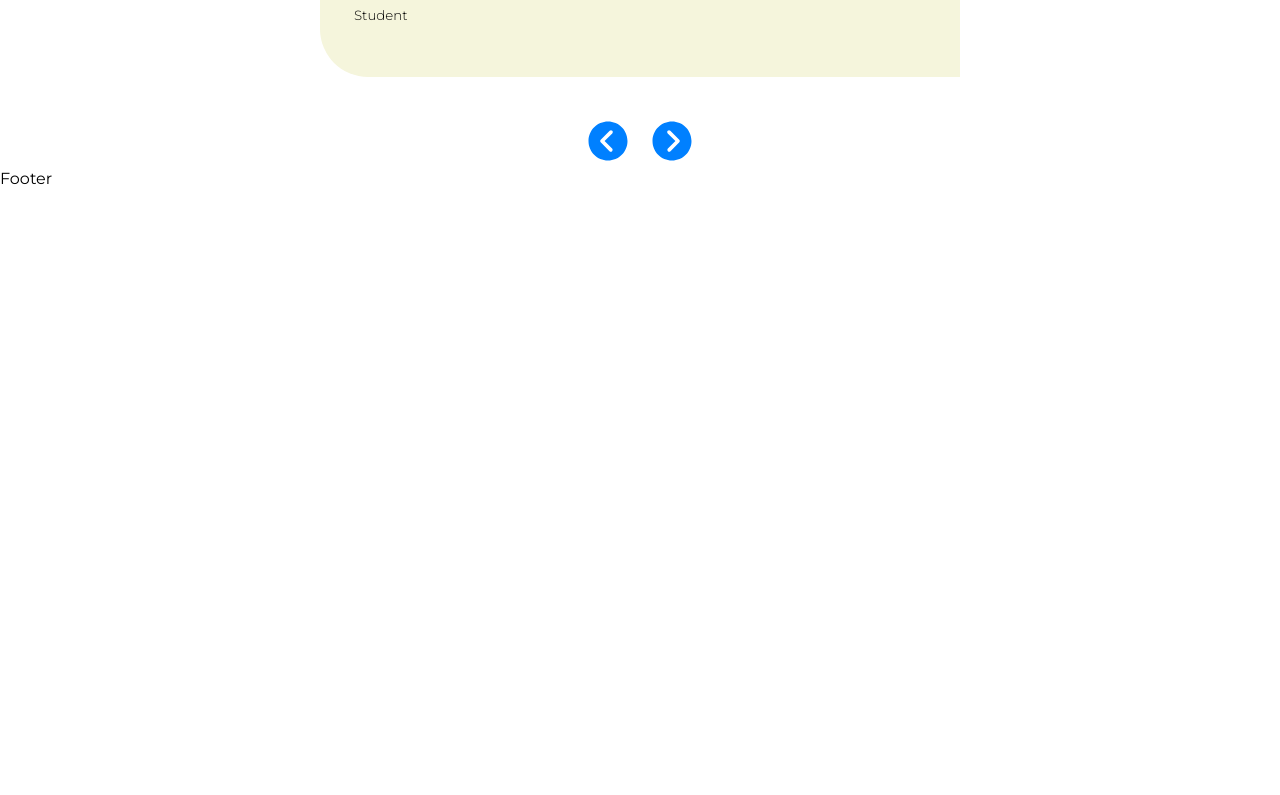
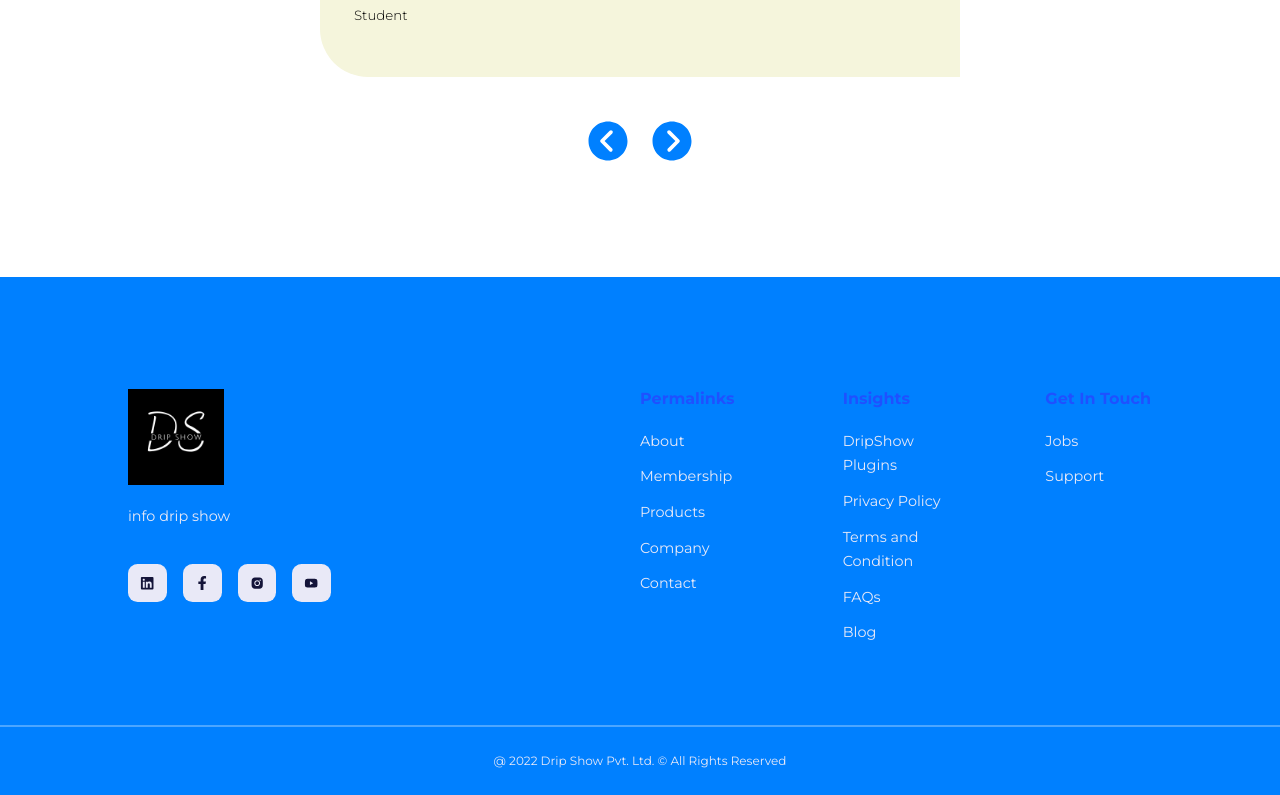
Before and after one commit to blackhatparth/DripShow-React-, a React (Create React App) app: page / in a window 1280 px wide. Shown: the part 3246-4041 px from the top of the page. Before the commit the page ends 3438 px from the top, so only its background shows below. Built offline with nearby package versions, Linux system fonts and the light colour scheme.

Commit message:
Home completed

```diff
--- a/src/Components/Footer.jsx
+++ b/src/Components/Footer.jsx
@@ -1,8 +1,55 @@
+import { Link } from "react-router-dom"
+import Logo from '../Images/logo.png'
+import { FaLinkedin } from "react-icons/fa"
+import { FaFacebookF } from "react-icons/fa"
+import { AiFillYoutube } from "react-icons/ai"
+import { AiFillInstagram } from "react-icons/ai"
 
 
 const Footer = () => {
   return (
-    <div>Footer</div>
+    <footer>
+        <div className="container footer__container">
+            <article>
+                <Link to="/" className='logo'>
+                    <img src={Logo} alt="" />
+                </Link>
+                <p>
+                    info drip show
+                </p>
+                <div className="footer__socials">
+                    <a href="https://linkedin.com/" target="_blank" rel='noreferrer noopener'><FaLinkedin/></a>
+                    <a href="https://facebook.com/" target="_blank" rel='noreferrer noopener'><FaFacebookF/></a>
+                    <a href="https://instagram.com/" target="_blank" rel='noreferrer noopener'><AiFillInstagram/></a>
+                    <a href="https://youtube.com/" target="_blank" rel='noreferrer noopener'><AiFillYoutube/></a>
+                </div>
+            </article>
+            <article>
+                <h4>Permalinks</h4>
+                <Link to="/about">About</Link>
+                <Link to="/membership">Membership</Link>
+                <Link to="/products">Products</Link>
+                <Link to="/company">Company</Link>
+                <Link to="/contact">Contact</Link>
+            </article>
+            <article>
+                <h4>Insights</h4>
+                <Link to="/s">DripShow Plugins</Link>
+                <Link to="/s">Privacy Policy</Link>
+                <Link to="/s">Terms and Condition</Link>
+                <Link to="/s">FAQs</Link>
+                <Link to="/s">Blog</Link>
+            </article>
+            <article>
+                <h4>Get In Touch</h4>
+                <Link to="/s">Jobs</Link>
+                <Link to="/s">Support</Link>
+            </article>
+        </div>
+        <div className="footer__copyright">
+            <small>@ 2022 Drip Show Pvt. Ltd. &copy; All Rights Reserved</small>
+        </div>
+    </footer>
   )
 }
 
--- a/src/Components/navbar.css
+++ b/src/Components/navbar.css
@@ -29,6 +29,7 @@ nav {
 
 .logo {
     width: 6rem;
+    display: block;
 }
 
 .nav__links {
--- a/src/Pages/Home/Home.css
+++ b/src/Pages/Home/Home.css
@@ -221,3 +221,211 @@
     width: 3rem;
     height: 3rem;
 }
+
+/* ========================Footer================== */
+
+
+footer {
+    background: var(--color-primary);
+    margin-top: 7rem;
+    padding-top: 7rem;
+    font-size: 0.9rem;
+    color: var(--color-gray-100);
+}
+
+.footer__container {
+    display:grid;
+    grid-template-columns: 26rem 1fr 1fr 1fr;
+    gap: 6rem;
+}
+
+.footer__container article {
+    display: flex;
+    flex-direction: column;
+    align-items: flex-start;
+    gap: 0.7rem;
+}
+
+.footer__container article p {
+    margin-top: 0.5rem;
+}
+
+.footer__container article h4 {
+    margin-bottom: 0.6rem;
+    font-size: 1rem;
+}
+
+.footer__socials {
+    margin-top: 1.5rem;
+    display: flex;
+    gap: 1rem;
+    align-items: center;
+}
+
+.footer__socials a {
+    background: var(--color-gray-100);
+    padding: 0.7rem;
+    border: 1px solid transparent;
+    border-radius: 0.6rem;
+    transition: var(--transition);
+}
+
+.footer__socials a svg {
+    color: var(--color-gray-600);
+}
+
+.footer__socials a:hover {
+    border-color: var(--color-gray-100);
+    background: transparent;
+}
+
+.footer__copyright {
+    color: var(--color-gray-100);
+    text-align: center;
+    padding: 1.5rem 0;
+    border-top: 2px solid var(--color-primary-variant);
+    margin-top: 5rem;
+
+}
+
+
+/* Media queries(medium screens) */
+
+@media screen and (max-width:1024px){
+/* Main header */
+.main__header {
+    height: fit-content;
+    padding: 12rem 0;
+}
+
+.main__header-container {
+    gap:0;
+}
+
+.main__header-circle {
+    width: 16rem;
+    height: 16rem;
+}
+
+
+/* Programs */
+
+.programs__wrapper {
+    grid-template-columns: 1fr 1fr;
+}
+
+/* Values */
+
+.values__container {
+    grid-template-columns: 1fr;
+    justify-content: center;
+    gap: 4rem;
+}
+
+.values__wrapper {
+    gap: 4rem 3rem;
+}
+
+.values__image {
+    display: none;
+}
+
+/* FAQs */
+
+.faqs__wrapper {
+    grid-template-columns: 1fr;
+}
+
+/* Testimonial */
+
+.testimonials {
+    width: 75%;
+}
+
+/* Footer */
+
+.footer__container {
+    grid-template-columns: 1fr 1fr;
+    gap: 4rem;
+}
+
+}
+
+
+
+/* Media queries(medium screens) */
+
+@media screen and (max-width:600px){
+
+/* Main Header */
+
+.main__header {
+    margin-top: 0;
+    padding: 12rem 0 0;
+    height: 100vh;
+}
+
+.main__header-image, .main__header-circle {
+    display: none;
+}
+
+.main__header-container {
+    grid-template-columns: 1fr;
+}
+
+/* Programs */
+
+    .programs__wrapper {
+        grid-template-columns: 1fr;
+        gap: 2rem;
+        margin-top: 3rem;
+    }
+
+    .programs__program {
+        width: 84%;
+        margin: 0 auto;
+    }
+
+/* Values */
+
+.values__wrapper {
+    grid-template-columns: 1fr;
+    gap: 3rem;
+}
+
+.card.values__value {
+    width: 84%;
+    margin-inline: auto;
+}
+
+/* FAQs */
+
+.faqs__wrapper {
+    gap: 1rem;
+    margin-top: 3rem;
+}
+
+/* Testimonials */
+
+.testimonials {
+    width: 100%;
+}
+
+/* Footer */
+
+footer {
+    margin-top: 7rem;
+}
+
+.footer__container {
+    grid-template-columns: 1fr;
+    gap: 3rem;
+}
+
+.footer__container article {
+    align-items: center;
+}
+
+
+
+}
--- a/src/index.css
+++ b/src/index.css
@@ -178,3 +178,29 @@ section {
     display: block;
     font-weight: 300;
 }
+
+/* Media queries(medium screens) */
+
+@media screen and (max-width:1024px){
+    .container {
+        width: var(--container-width-md);
+    }
+
+    h1 {
+        font-size: 2rem;
+    }
+
+    h2 {
+        font-size: 1.6rem;
+    }
+}
+
+
+/* Media queries(small screens) */
+
+@media screen and (max-width:600px){
+    h1 {
+        font-size: 2.2rem;
+        line-height: 1.3;
+    }
+}
```
